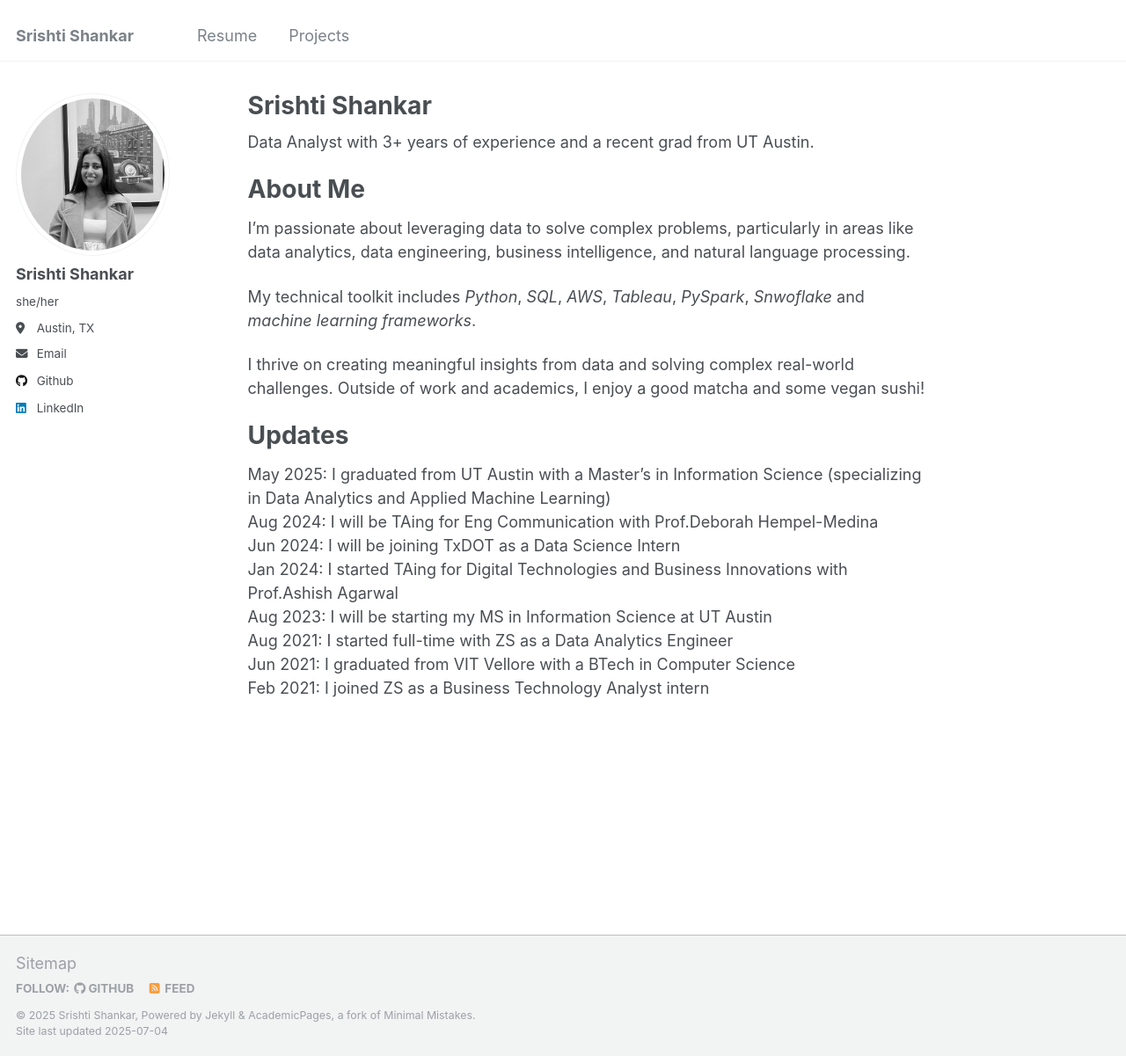
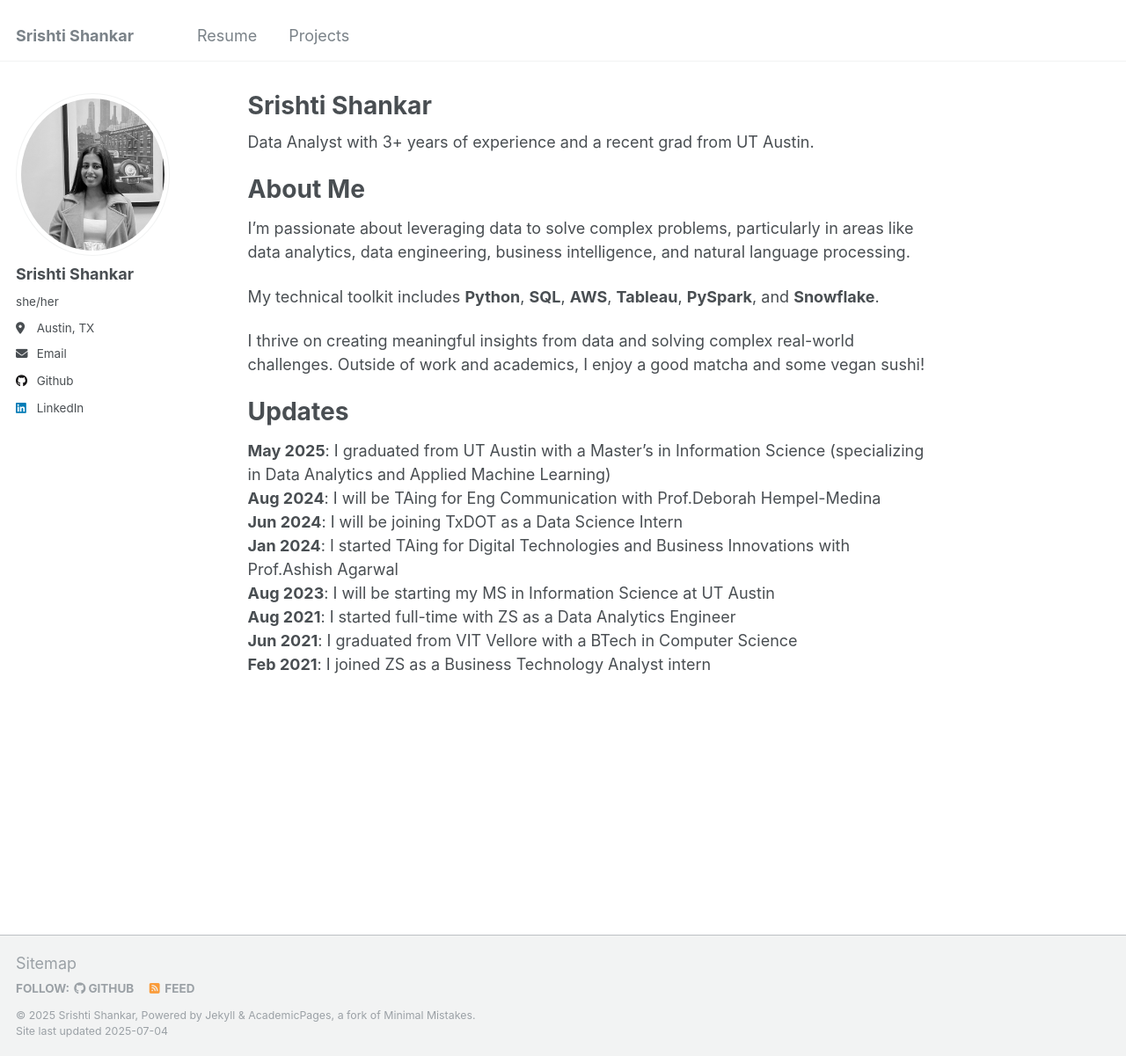
Before and after one commit to srishtishankar/srishtishankar.github.io, a Jekyll site: the page built from _pages/about.md, in a window 1280 px wide and 1201 px high. Shown: the whole window at 88% size. Built offline with Jekyll 4.4.1, drawn with Linux system fonts in a browser that asks for light colours.

Commit message:
Update about.md

```diff
--- a/_pages/about.md
+++ b/_pages/about.md
@@ -13,17 +13,17 @@ About Me
 ======
 I’m passionate about leveraging data to solve complex problems, particularly in areas like data analytics, data engineering, business intelligence, and natural language processing.
 
-My technical toolkit includes *Python*, *SQL*, *AWS*, *Tableau*, *PySpark*, *Snwoflake* and *machine learning frameworks*.
+My technical toolkit includes **Python**, **SQL**, **AWS**, **Tableau**, **PySpark**, and **Snowflake**.
 
 I thrive on creating meaningful insights from data and solving complex real-world challenges. Outside of work and academics, I enjoy a good matcha and some vegan sushi!
 
 Updates
 ======
-May 2025: I graduated from UT Austin with  a Master's in Information Science (specializing in Data Analytics and Applied Machine Learning) <br>
-Aug 2024: I will be TAing for Eng Communication with Prof.Deborah Hempel-Medina <br>
-Jun 2024: I will be joining TxDOT as a Data Science Intern <br>
-Jan 2024: I started TAing for Digital Technologies and Business Innovations with Prof.Ashish Agarwal <br>
-Aug 2023: I will be starting my MS in Information Science at UT Austin <br>
-Aug 2021: I started full-time with ZS as a Data Analytics Engineer <br>
-Jun 2021: I graduated from VIT Vellore with a BTech in Computer Science <br>
-Feb 2021: I joined ZS as a Business Technology Analyst intern <br>
+**May 2025**: I graduated from UT Austin with a Master's in Information Science (specializing in Data Analytics and Applied Machine Learning) <br>
+**Aug 2024**: I will be TAing for Eng Communication with Prof.Deborah Hempel-Medina <br>
+**Jun 2024**: I will be joining TxDOT as a Data Science Intern <br>
+**Jan 2024**: I started TAing for Digital Technologies and Business Innovations with Prof.Ashish Agarwal <br>
+**Aug 2023**: I will be starting my MS in Information Science at UT Austin <br>
+**Aug 2021**: I started full-time with ZS as a Data Analytics Engineer <br>
+**Jun 2021**: I graduated from VIT Vellore with a BTech in Computer Science <br>
+**Feb 2021**: I joined ZS as a Business Technology Analyst intern <br>
```
